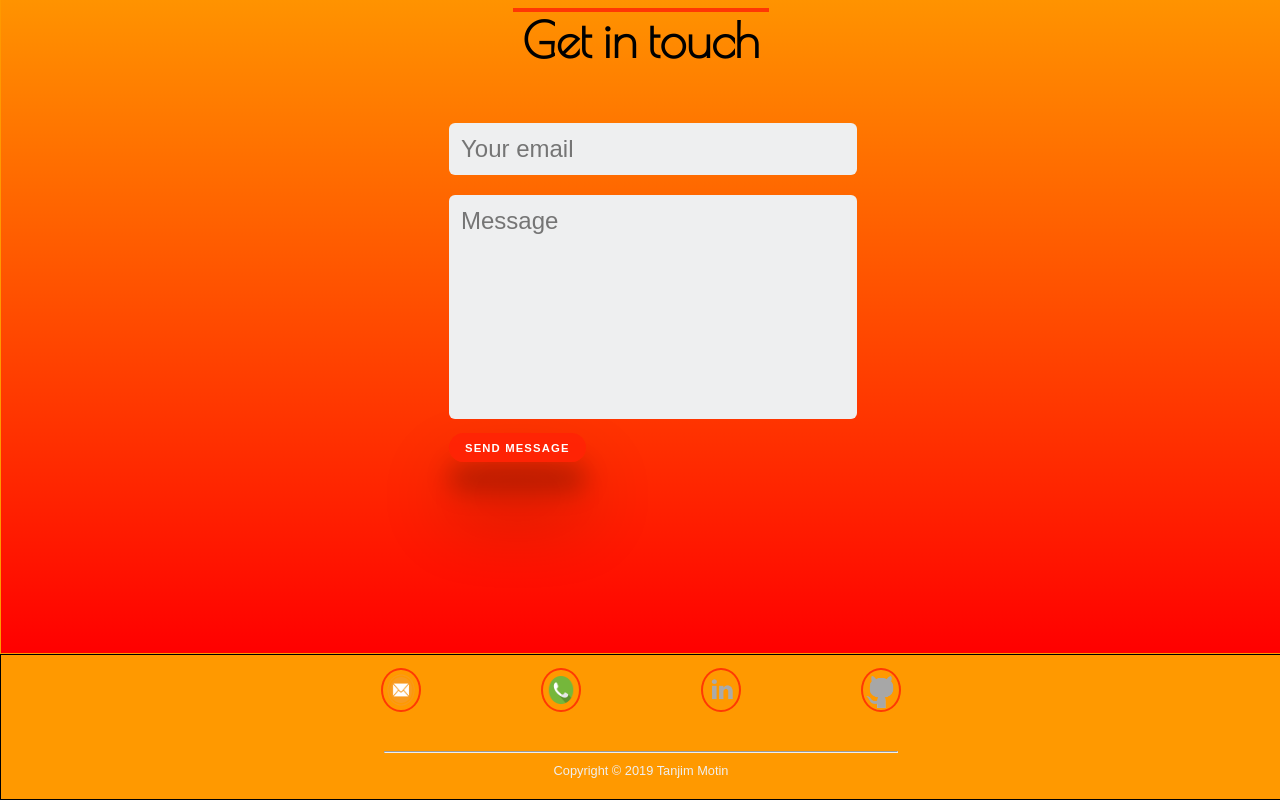
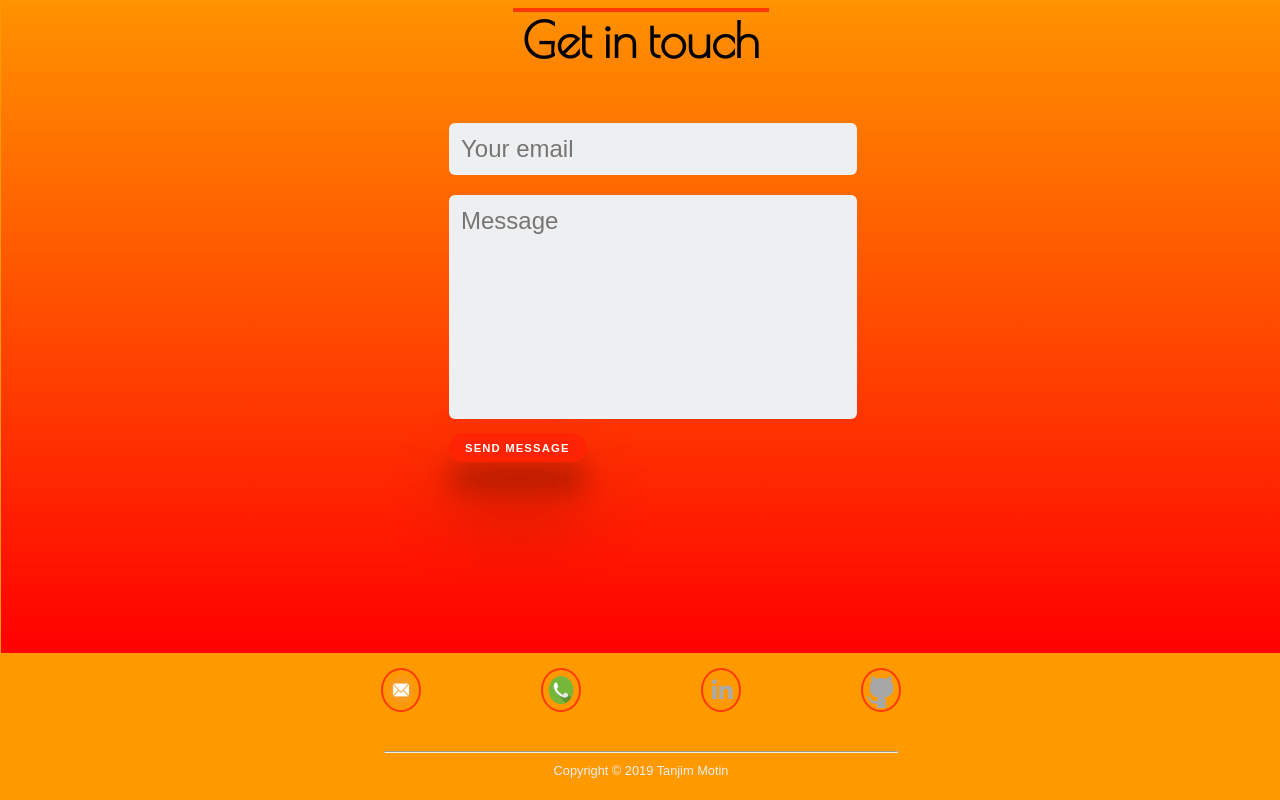
Before and after one commit to TanjimMotin/Tanjim-Motin, a plain HTML site: page index.html in a window 1280 px wide. Shown: the part 3232-4032 px from the top of the page. Drawn offline with nearby package versions, Linux system fonts and the light colour scheme; a web font is replaced by a local one.

Commit message:
projecyt

```diff
--- a/index.css
+++ b/index.css
@@ -920,7 +920,7 @@ footer {
   width: 100vw;
   background-color: #ff9900;
   height: 18vh;
-  border:0.5px solid ;
+  border:0.5px solid #ff9900;
 }
 
 .contact-grid {
```
